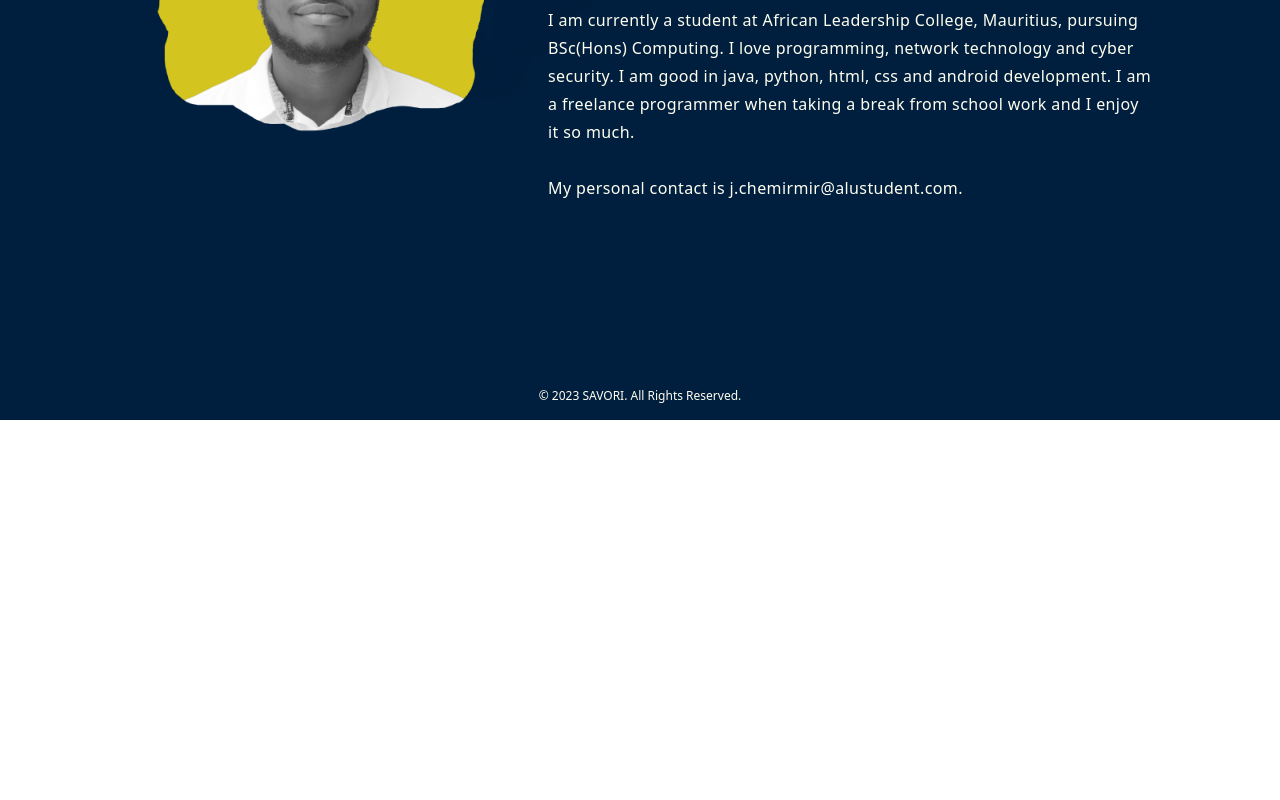
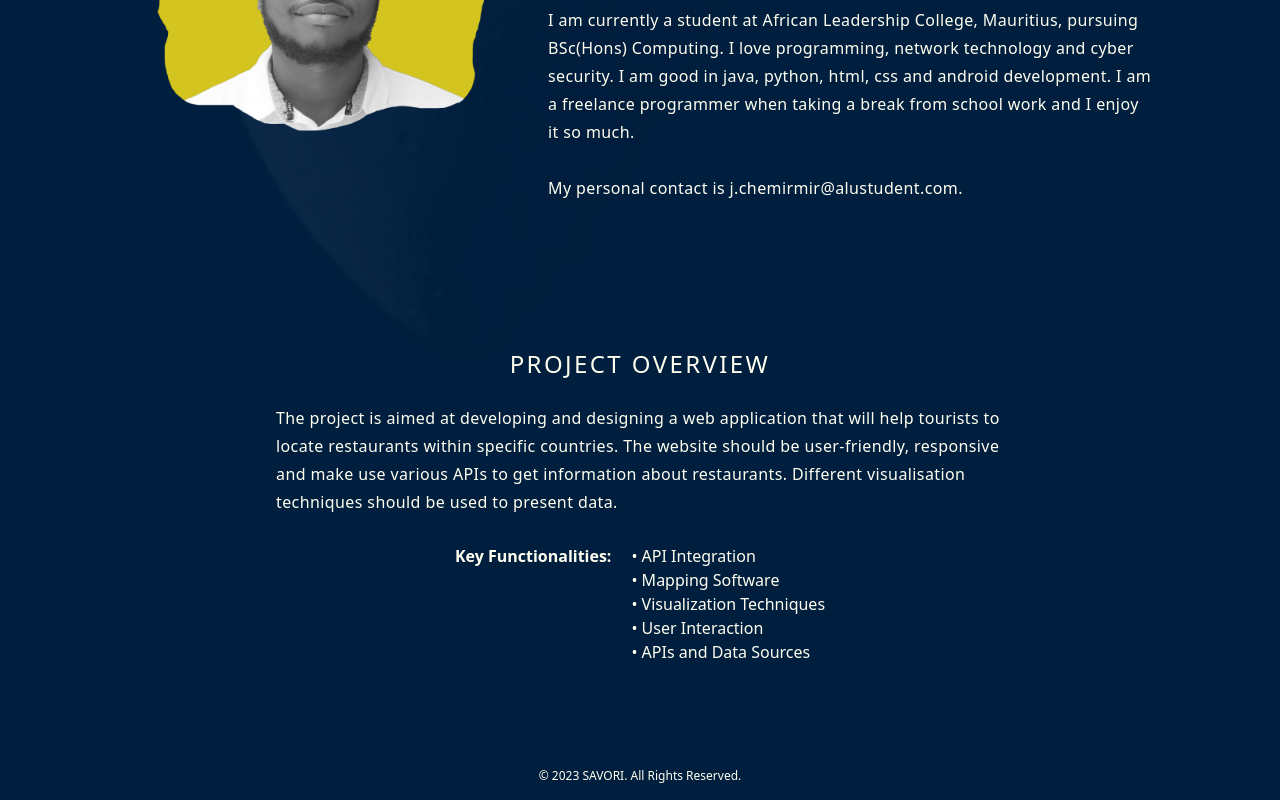
Before and after one commit to JustusWamswa/savori, a Next.js app: page /about in a window 1280 px wide. Shown: the part 1260-2060 px from the top of the page. Before the commit the page ends 1680 px from the top, so only its background shows below. Built offline with nearby package versions, Linux system fonts and the light colour scheme.

Commit message:
check for no data

```diff
--- a/components/AboutUs.jsx
+++ b/components/AboutUs.jsx
@@ -69,10 +69,10 @@ function AboutUs() {
             <h1 className="text-center font-light text-2xl tracking-widest">FOUNDER</h1>
             <div className=" flex flex-col md:flex-row items-center">
               <Image
-              src={'/meinyellow.png'}
-              width={400}
-              height={400}
-              alt="founder"
+                src={'/meinyellow.png'}
+                width={400}
+                height={400}
+                alt="founder"
               />
               <p className="leading-7 tracking-wide pl-5">I am the founder and the CEO of SAVORi. I love travelling and photography thus my motivation of founding SAVORi.
                 Here, I feel at home. Other than travelling, my mission is to provide job opportunities for the youth through technology.
@@ -83,7 +83,27 @@ function AboutUs() {
                 <br /><br />
                 My personal contact is
                 <a href="mailto: j.chemirmir@alustudent.com" className="hover:text-secondary hover:border-b-2 border-b-secondary"> j.chemirmir@alustudent.com</a>.
-                </p>
+              </p>
+            </div>
+          </div>
+          <div className="w-3/5 mx-auto mt-16">
+            <h1 className="text-center font-light text-2xl tracking-widest mb-6">PROJECT OVERVIEW</h1>
+            <div className=" flex flex-col items-center">
+              <p className="leading-7 tracking-wide pl-5">
+                The project is aimed at developing and designing a web application that will help tourists to locate restaurants within specific countries.
+                The website should be user-friendly, responsive and make use various APIs to get information about restaurants. Different visualisation techniques
+                should be used to present data. <br /><br />
+              </p>
+              <div className="md:flex">
+                <span className="font-semibold pr-3">Key Functionalities:</span> <br />
+                <ul>
+                  <li className="pl-2">&#8226; API Integration</li>
+                  <li className="pl-2">&#8226; Mapping Software</li>
+                  <li className="pl-2">&#8226; Visualization Techniques</li>
+                  <li className="pl-2">&#8226; User Interaction</li>
+                  <li className="pl-2">&#8226; APIs and Data Sources</li>
+                </ul>
+              </div>
             </div>
           </div>
         </div>
--- a/pages/api/yelp.js
+++ b/pages/api/yelp.js
@@ -10,7 +10,7 @@ export default async (req, res) => {
             }
         }
 
-        const response = await fetch(`https://api.yelp.com/v3/businesses/search?latitude=52.5200&longitude=13.4050&categories=food&sort_by=best_match&limit=50`, options)
+        const response = await fetch(`https://api.yelp.com/v3/businesses/search?latitude=${lat}&longitude=${lng}&categories=food&sort_by=best_match&limit=50`, options)
         const data = await response.json()
         res.json({ status: 200, data: data })
     } catch (error) {
--- a/pages/results/[[...slug]].js
+++ b/pages/results/[[...slug]].js
@@ -72,6 +72,11 @@ function results() {
           console.log("RES-YELP: ", response.data)
           setSmallMap(true)
           setYelpData(response.data)
+          window.scrollTo({
+            top: 700,
+            left: 0,
+            behavior: "smooth",
+          })
         })
         .catch((error) => {
           console.log(error)
@@ -106,9 +111,9 @@ function results() {
           <p className="pl-3">&#8226; Click a place on the map to view the available restaurants.</p>
           <p className="pl-3 mb-10">&#8226; Zoom in before selecting to get more precise data.</p>
         </div>
-        <div>
+        {/* <div>
           <button type="button" onClick={toggleModal2} className="mt-8 mb-4 md:mb-0 text-primary p-3 border border-primary hover:bg-primary hover:text-tertiary transition-all ease-in-out">Search another country</button>
-        </div>
+        </div> */}
       </div>
 
       <div className="w-full h-[80vh] border border-primary">
@@ -119,6 +124,7 @@ function results() {
           smallMap={smallMap}
         />
       </div>
+      {yelpData?.total > 0 ?
         <div className="grid md:grid-cols-2 mb-5 bg-secondary gap-0">
           <div className="h-[100vh]">
             <Restaurants yelpData={yelpData} toggleModal={toggleModal} setRestaurantName={setRestaurantName} />
@@ -148,6 +154,12 @@ function results() {
             </div>
           </div>
         </div>
+        : yelpData?.total == 0 ?
+          <div className="h-[100vh] flex justify-center items-center bg-white ">No data, try another location</div>
+          : null
+
+      }
+
       <Book isOpen={modalOpen} onClose={toggleModal} restaurantName={restaurantName} />
       <ModalSearch isOpen={modalOpen2} onClose={toggleModal2} />
     </div>
```
Also changed, not shown: 1 other file (tests, documents, lock files or other folders). Lines whose indentation alone changed are shown as unchanged.
